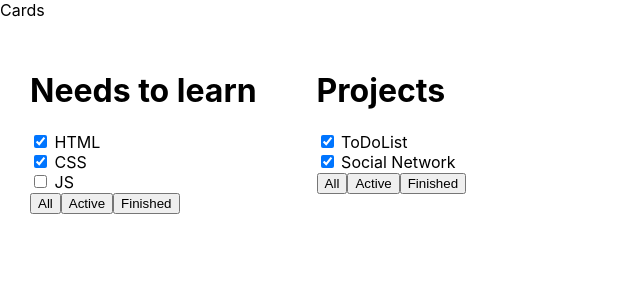
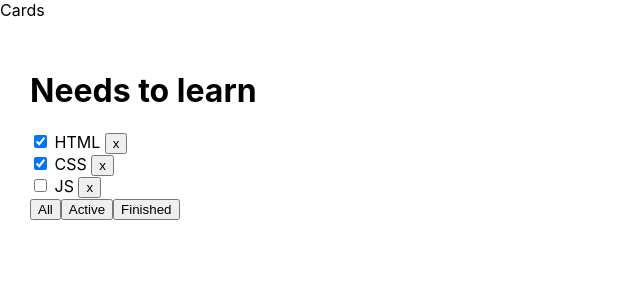
Before and after one commit to 1rko/to-do-list, a React (Create React App) app: page / in a window 1280 px wide. Shown: the top 300 px of the page, without its empty margins (0-640 px from the left). Built offline with nearby package versions, Linux system fonts and the light colour scheme.

Commit message:
RemoveTask, Filter task

```diff
--- a/src/App.tsx
+++ b/src/App.tsx
@@ -1,28 +1,21 @@
-import React from 'react';
+import React, {useState} from 'react';
 import styles from './App.module.css';
 import {Card} from "./Components/Card";
 
-type tasksArrayType = {
+export type TasksArrayType = {
     id: number
     task: string
     done: boolean
 }
 
-export type PropsTasksType = {
+export type TasksType = {
     title: string
-    tasks: Array<tasksArrayType>
+    tasks: Array<TasksArrayType>
 }
 
-let tasksNeedsToLearn: PropsTasksType = {
-    title: 'Needs to learn',
-    tasks: [
-        {id: 1, task: 'HTML', done: true},
-        {id: 2, task: 'CSS', done: true},
-        {id: 3, task: 'JS', done: false}
-    ]
-}
+export type FilterType = 'all' | 'active' | 'done'
 
-let tasksProjects: PropsTasksType = {
+let tasksProjects: TasksType = {
     title: 'Projects',
     tasks: [
         {id: 1, task: 'ToDoList', done: true},
@@ -32,12 +25,58 @@ let tasksProjects: PropsTasksType = {
 
 function App() {
 
+    let tasksNeedsToLearn: TasksType = {
+        title: 'Needs to learn',
+        tasks: [
+            {id: 1, task: 'HTML', done: true},
+            {id: 2, task: 'CSS', done: true},
+            {id: 3, task: 'JS', done: false}
+        ]
+    }
+
+    let [tasks, setTasks] = useState<TasksType>(tasksNeedsToLearn)
+    let [filter, setFilter] = useState<FilterType>('all')
+
+    function removeTask(id: number) {
+        setTasks(() => {
+            return {
+                ...tasks,
+                tasks: tasks.tasks.filter(t => t.id !== id)
+            }
+        })
+    }
+
+    function setTaskFilter(filter: FilterType) {
+        setFilter(filter)
+    }
+
+    let tasksForToDoList=tasks
+
+    if (filter === 'active') {
+        tasksForToDoList = {
+            ...tasksForToDoList,
+            tasks: tasksForToDoList.tasks.filter(t => t.done === false)
+        }
+    }
+
+    if (filter === 'done') {
+        tasksForToDoList = {
+            ...tasksForToDoList,
+            tasks: tasksForToDoList.tasks.filter(t => t.done === true)
+        }
+    }
+
     return (
         <>
             <div>Cards</div>
             <div className={styles.cardList}>
-                <Card title={tasksNeedsToLearn.title} tasks={tasksNeedsToLearn.tasks}/>
-                <Card title={tasksProjects.title} tasks={tasksProjects.tasks}/>
+                <Card
+                    title={tasksForToDoList.title}
+                    tasks={tasksForToDoList.tasks}
+                    removeTask={removeTask}
+                    setTaskFilter={setTaskFilter}
+                />
+                {/*<Card title={tasksProjects.title} tasks={tasksProjects.tasks}/>*/}
             </div>
         </>
     );
--- a/src/Components/Card.tsx
+++ b/src/Components/Card.tsx
@@ -1,6 +1,14 @@
 import React from 'react'
-import {PropsTasksType} from "../App";
+import {FilterType, TasksArrayType} from "../App";
 import styles from './Card.module.css'
+
+export type PropsTasksType = {
+    title: string
+    tasks: Array<TasksArrayType>
+
+    removeTask: (id: number) => void
+    setTaskFilter: (filter: FilterType) => void
+}
 
 export const Card: React.FC<PropsTasksType> = (props) => {
     return (
@@ -11,12 +19,13 @@ export const Card: React.FC<PropsTasksType> = (props) => {
                         <li key={li.id}>
                             <input type="checkbox" checked={li.done}/>
                             <span> {li.task} </span>
+                            <button onClick={() => props.removeTask(li.id)}>x</button>
                         </li>)
                 }
             )}
-            <button>All</button>
-            <button>Active</button>
-            <button>Finished</button>
+            <button onClick={() => props.setTaskFilter('all')}>All</button>
+            <button onClick={() => props.setTaskFilter('active')}>Active</button>
+            <button onClick={() => props.setTaskFilter('done')}>Finished</button>
 
         </div>)
 }
```
